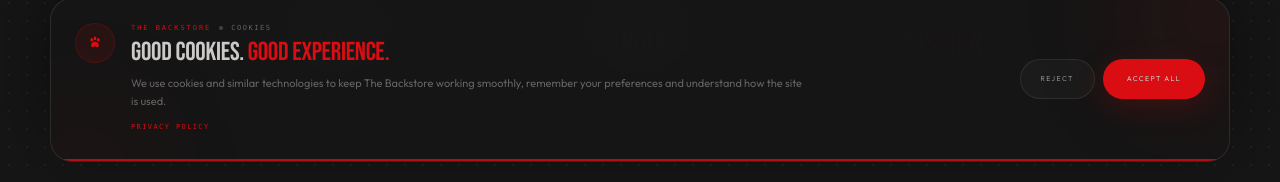
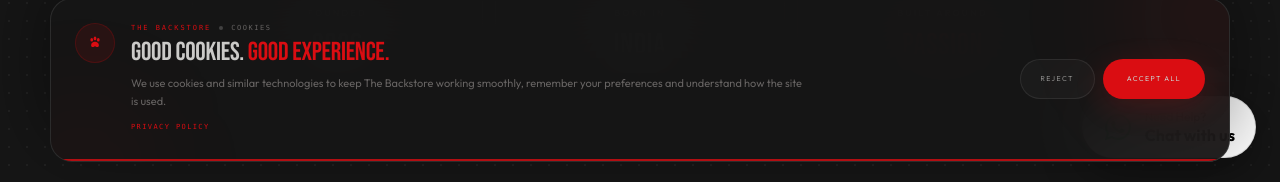
Before and after one commit to vignesh-exe/the-backstore, a Next.js app: page /about in a window 1280 px wide. Shown: the part 618-800 px from the top of the page. Built offline with nearby package versions, Linux system fonts and the light colour scheme; no server answers.

Commit message:
app crash issue check

```diff
--- a/app/layout.tsx
+++ b/app/layout.tsx
@@ -50,13 +50,13 @@
     >
       <body className="min-h-screen bg-[#080808] font-sans antialiased">
         <ReduxProvider>
-          {/* <PageTransition> */}
+          <PageTransition>
             <StorefrontChrome>{children}</StorefrontChrome>
-          {/* </PageTransition> */}
+          </PageTransition>
         </ReduxProvider>
 
         {/* Floating WhatsApp */}
-        {/* <FloatingWhatsApp /> */}
+        <FloatingWhatsApp />
 
         <CookieBanner />
 
```
